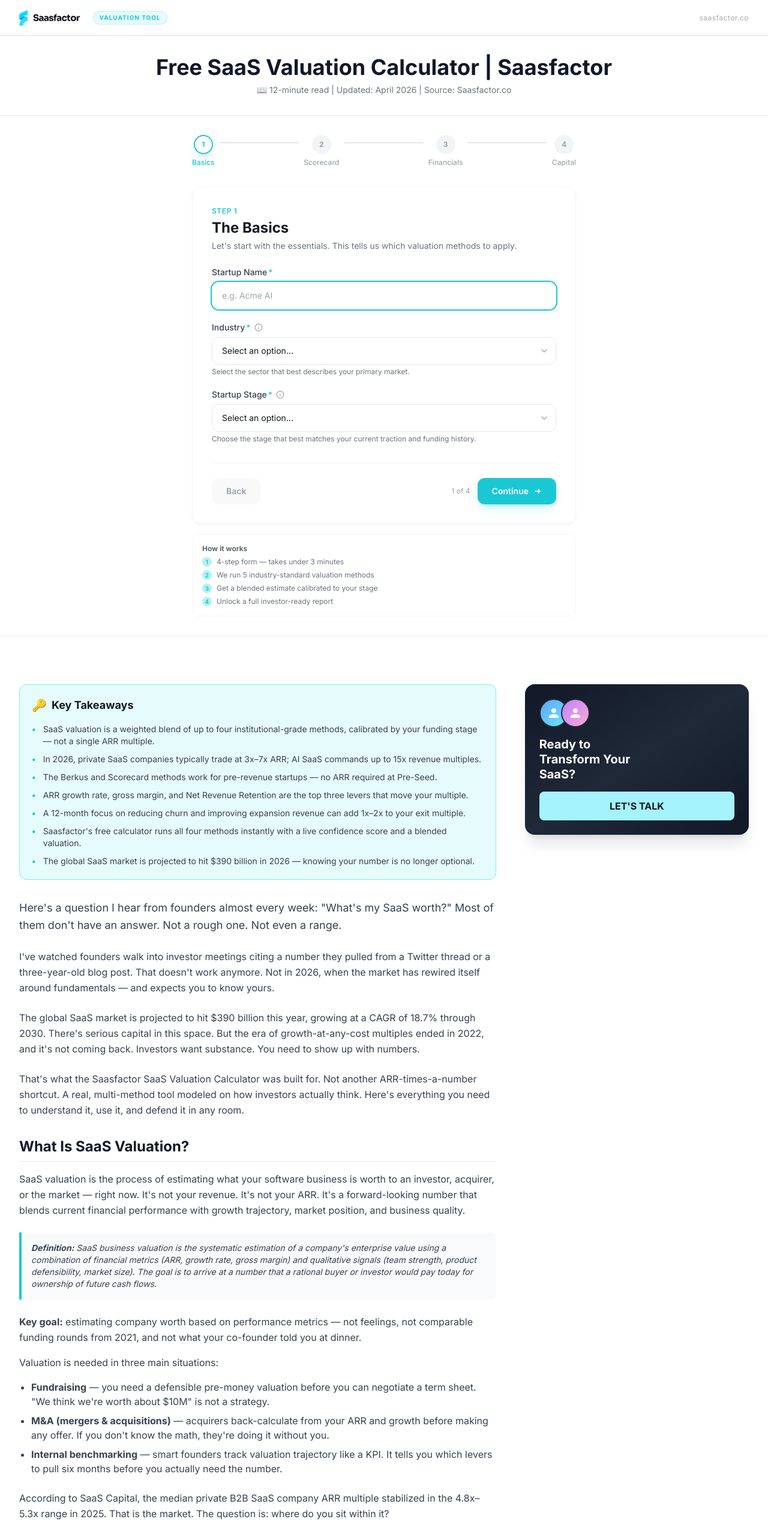
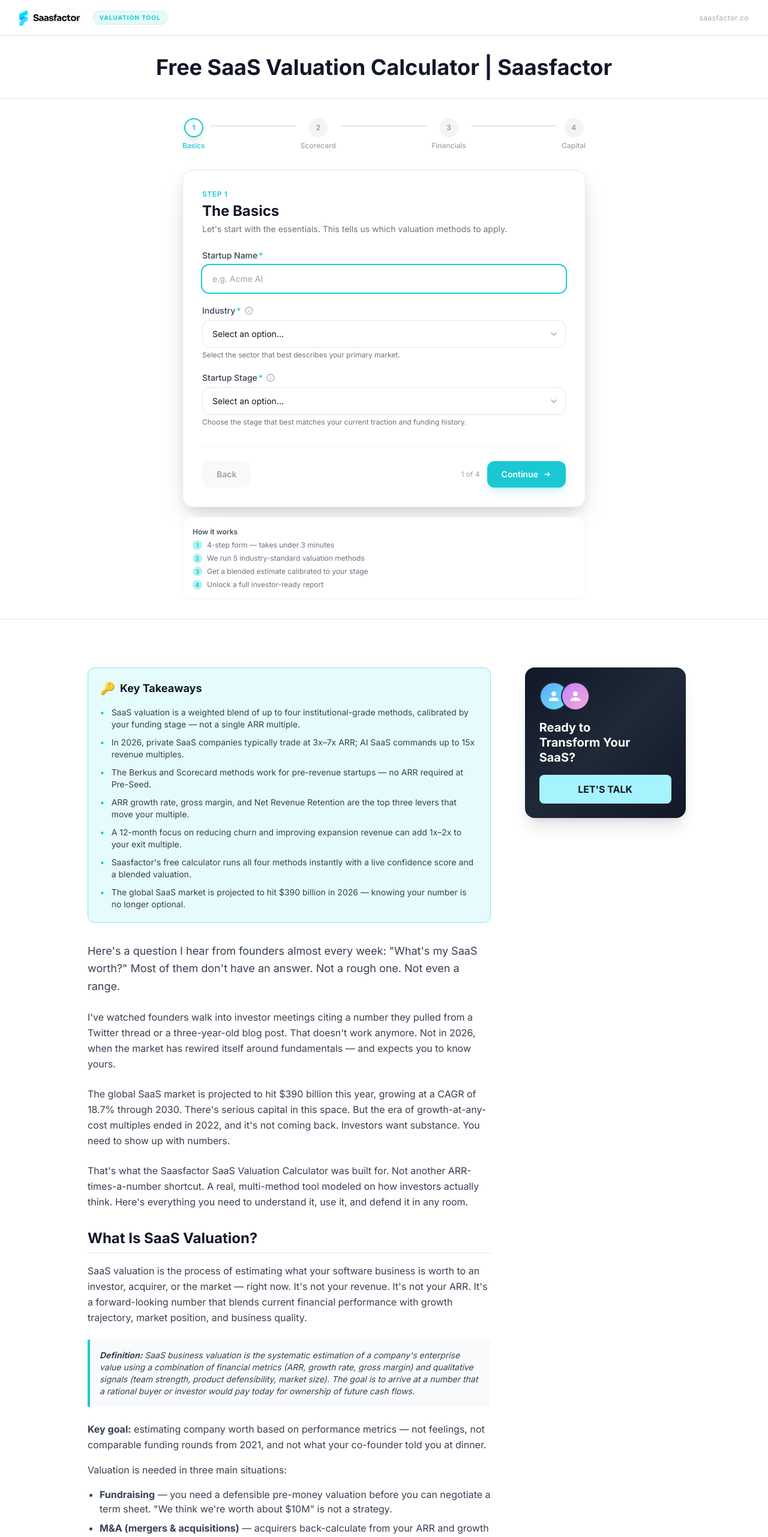
Before and after one commit to mafruh10-cmd/Startup-valuation-calculator-, a React (Vite) app: page / in a window 1280 px wide. Shown: the top 2563 px of the page at 60% size. Built offline with nearby package versions, Linux system fonts and the light colour scheme.

Commit message:
Update design: remove meta text, bigger calculator shadow, centered blog with right CTA

```diff
--- a/src/App.jsx
+++ b/src/App.jsx
@@ -142,15 +142,12 @@ export default function App() {
           <h1 className="text-3xl sm:text-4xl font-bold text-gray-900 text-center">
             Free SaaS Valuation Calculator | Saasfactor
           </h1>
-          <p className="text-gray-500 text-center mt-2 text-sm">
-            📖 12-minute read | Updated: April 2026 | Source: Saasfactor.co
-          </p>
         </div>
       </section>
 
       {/* ── Calculator Section (Centered, Full Width) ── */}
       <section className="bg-white py-8">
-        <div className="max-w-2xl mx-auto px-4">
+        <div className="mx-auto px-4" style={{maxWidth: '44rem'}}>
           {/* Progress bar — wizard only */}
           {isWizard && (
             <motion.div
@@ -308,21 +305,29 @@ export default function App() {
         </div>
       </section>
 
-      {/* ── Blog Content + CTA Widget (Two Columns) ── */}
+      {/* ── Blog Content + CTA Widget (Centered Blog with Right CTA) ── */}
       <section className="border-t border-gray-200 dark:border-gray-800 bg-white">
         <div className="max-w-7xl mx-auto px-4 sm:px-6 lg:px-8 py-12 sm:py-16 lg:py-20">
-          <div className="grid lg:grid-cols-12 gap-8 lg:gap-12">
-            {/* Left Column - Blog Post */}
-            <div className="lg:col-span-8">
-              <BlogPost />
+          <div className="grid lg:grid-cols-12 gap-8 lg:gap-12 items-start">
+            {/* Left spacer */}
+            <div className="hidden lg:block lg:col-span-1" />
+
+            {/* Blog - Centered */}
+            <div className="lg:col-span-7">
+              <div className="max-w-2xl mx-auto">
+                <BlogPost />
+              </div>
             </div>
 
-            {/* Right Column - Sticky CTA Widget */}
-            <div className="lg:col-span-4">
+            {/* CTA Widget - Right side */}
+            <div className="lg:col-span-3">
               <div className="lg:sticky lg:top-24">
                 <SidebarWidget />
               </div>
             </div>
+
+            {/* Right spacer */}
+            <div className="hidden lg:block lg:col-span-1" />
           </div>
         </div>
       </section>
--- a/src/index.css
+++ b/src/index.css
@@ -32,7 +32,9 @@
 
 @layer components {
   .card {
-    @apply bg-white dark:bg-gray-900 rounded-2xl border border-gray-100 dark:border-gray-800 shadow-sm;
+    @apply bg-white dark:bg-gray-900 rounded-2xl border border-gray-200 dark:border-gray-700;
+    box-shadow: 0 20px 50px -12px rgba(0, 0, 0, 0.15),
+                0 8px 20px -4px rgba(0, 0, 0, 0.1);
   }
 
   .input-field {
```
